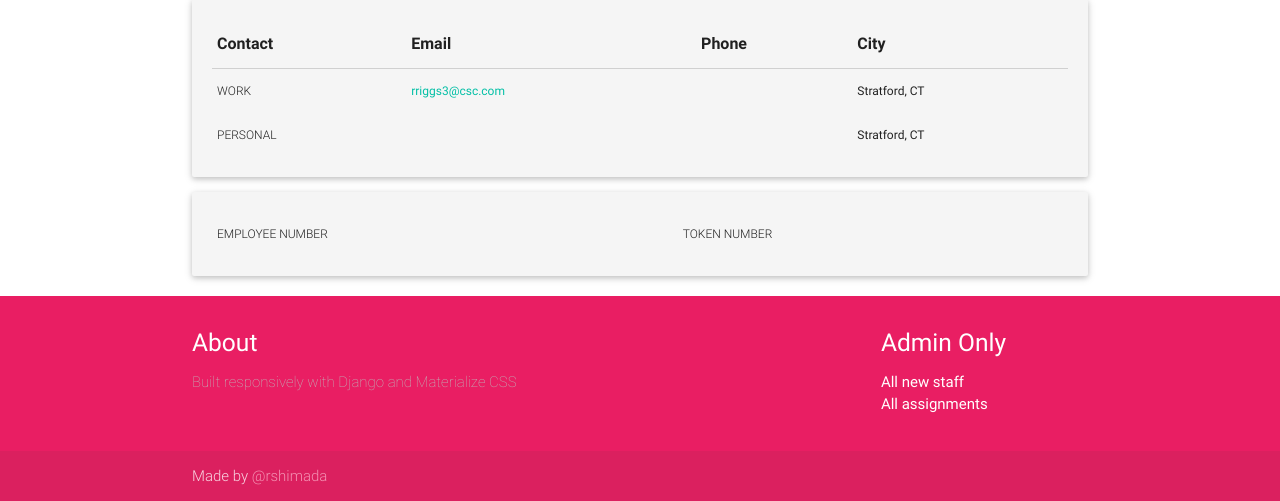
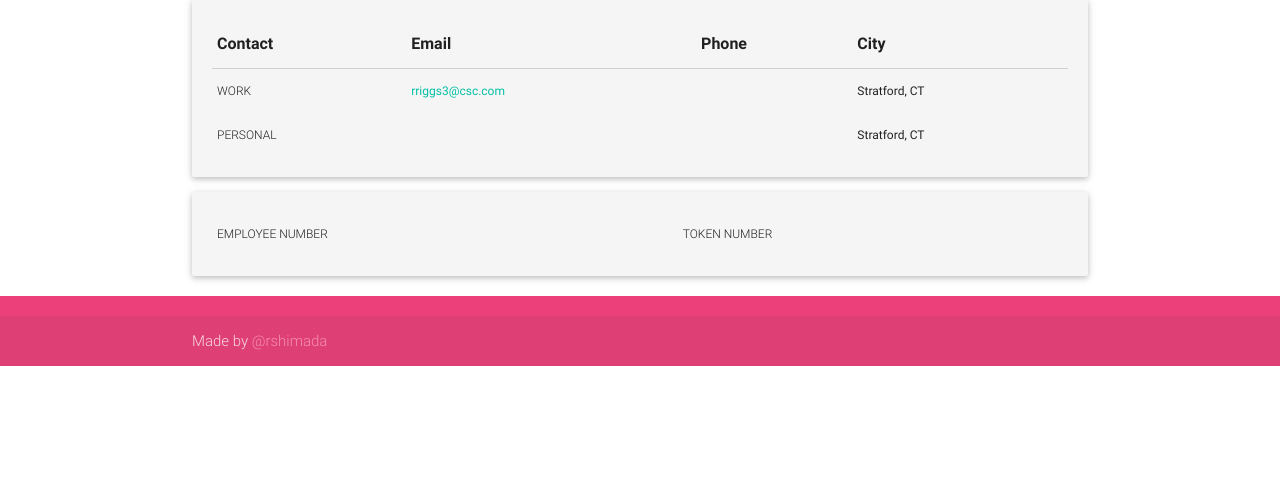
Before and after one commit to rosiecakes/studious-sniffle, a Django app: a page that uses app/templates/app/index.html in a window 1280 px wide. Shown: the part 1260-1761 px from the top of the page. After the commit the page ends 1626 px from the top, so only its background shows below. Run offline with Django 3.2, Linux system fonts and the light colour scheme; data comes from the database, SQL or seed files in the repository; some libraries are stand-ins or nearby versions.

Commit message:
minor template changes

```diff
--- a/app/templates/app/index.html
+++ b/app/templates/app/index.html
@@ -105,8 +105,8 @@
   </div>
 {% endblock %}
 <!-- FOOTER -->
-  <footer class="page-footer pink">
-    <div class="container">
+  <footer class="page-footer pink lighten-1">
+    <!-- <div class="container">
       <div class="row">
         <div class="col l6 s12">
           <h5 class="white-text">About</h5>
@@ -126,7 +126,7 @@
           </ul>
         </div>
       </div>
-    </div>
+    </div> -->
     <div class="footer-copyright">
       <div class="container">
         Made by <a class="pink-text text-lighten-3" href="mailto:rshimada@csc.com">@rshimada</a>
--- a/app/templates/app/profile.html
+++ b/app/templates/app/profile.html
@@ -390,12 +390,12 @@
               <td>{{ person.workphone }}</td>
               <td>{{ person.workcity }}, {{ person.workstate }}</td>
             </tr>
-            <tr>
+            {% if person.personalphone or person.personalcity %}<tr>
               <td class="cell-label">Personal</td>
               <td><a href="mailto:{{ person.personalemail }}">{{ person.personalemail }}</a></td>
               <td>{{ person.personalphone }}</td>
               <td>{{ person.personalcity }}, {{ person.personalstate }}</td>
-            </tr>
+            </tr>{% endif %}
           </tbody>
         </table>
       </div>
```
